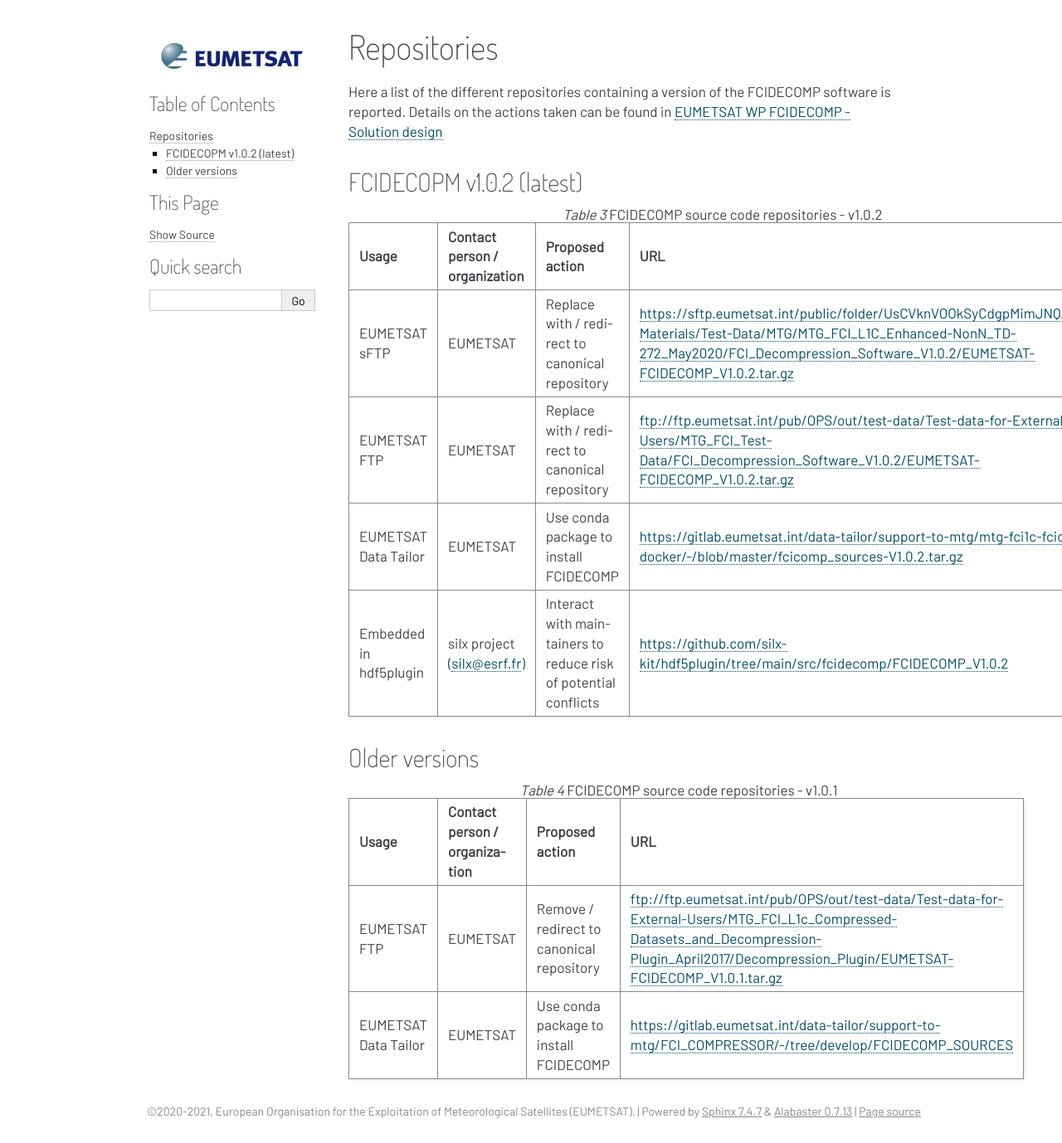
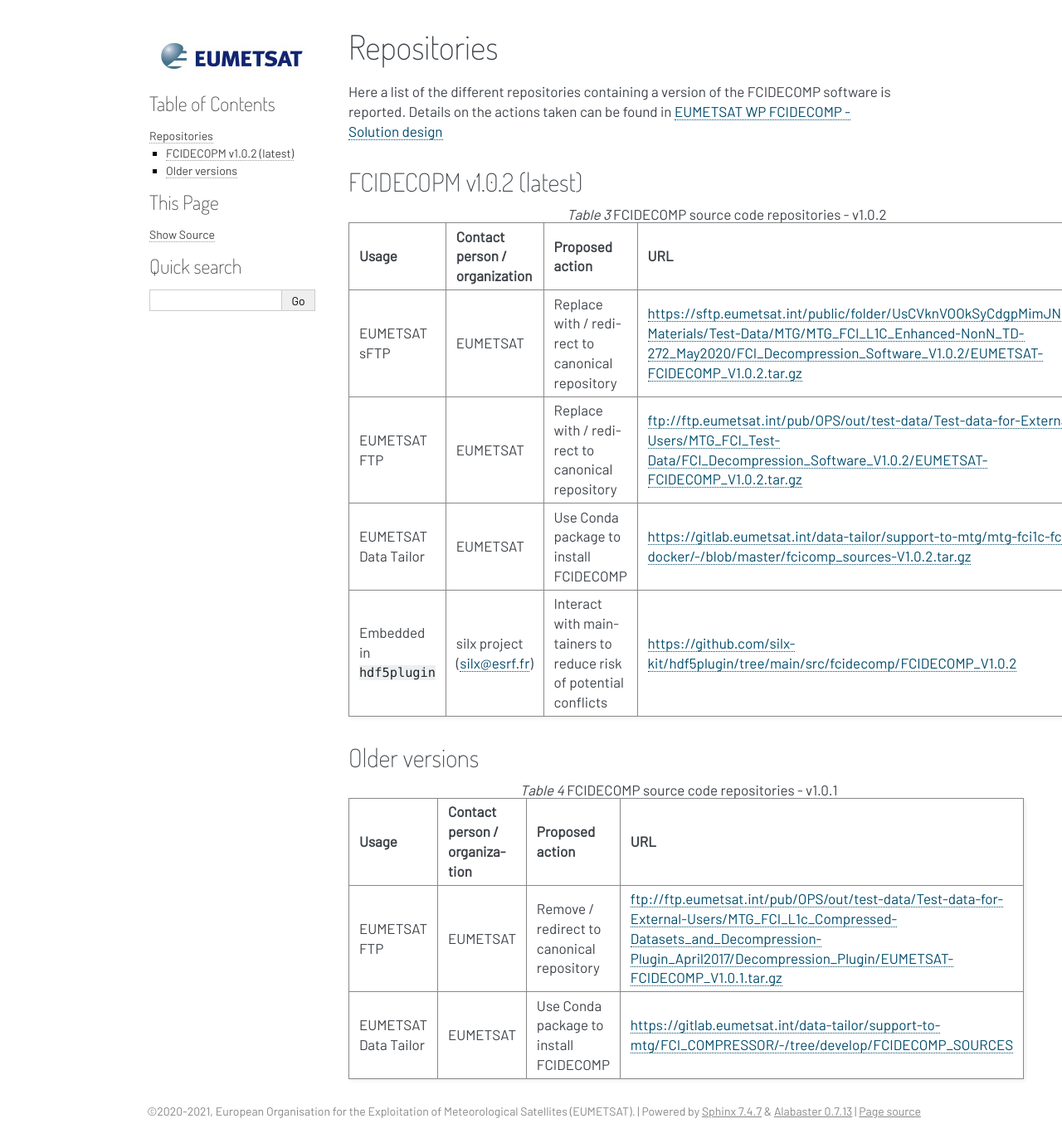
Before and after one commit to gaubert/fcidecomp-open-repo, a Sphinx documentation site: the page built from documentation/available-software-and-documents/source/repositories.rst, in a window 1280 px wide. Shown: the whole page at 83% size. Built offline with Sphinx 7.4.7, drawn with Linux system fonts in a browser that asks for light colours.

Commit message:
minor corrections (#4)

```diff
--- a/documentation/available-software-and-documents/source/repositories.rst
+++ b/documentation/available-software-and-documents/source/repositories.rst
@@ -29,10 +29,10 @@
 
   * - EUMETSAT Data Tailor
     - EUMETSAT
-    - Use conda package to install FCIDECOMP
+    - Use Conda package to install FCIDECOMP
     - https://gitlab.eumetsat.int/data-tailor/support-to-mtg/mtg-fci1c-fcicomp-docker/-/blob/master/fcicomp_sources-V1.0.2.tar.gz
 
-  * - Embedded in hdf5plugin
+  * - Embedded in ``hdf5plugin``
     - silx project (silx@esrf.fr)
     - Interact with maintainers to reduce risk of potential conflicts
     - https://github.com/silx-kit/hdf5plugin/tree/main/src/fcidecomp/FCIDECOMP_V1.0.2
@@ -57,5 +57,5 @@
 
   * - EUMETSAT Data Tailor
     - EUMETSAT
-    - Use conda package to install FCIDECOMP
+    - Use Conda package to install FCIDECOMP
     - https://gitlab.eumetsat.int/data-tailor/support-to-mtg/FCI_COMPRESSOR/-/tree/develop/FCIDECOMP_SOURCES
--- a/documentation/available-software-and-documents/source/software_references.rst
+++ b/documentation/available-software-and-documents/source/software_references.rst
@@ -17,9 +17,9 @@
     - Proposed action
     - URL
 
-  * - FCIDECOMP conda recipe
+  * - FCIDECOMP Conda recipe
     - Martin Raspaud (martin.raspaud@smhi.se)
-    - Interact with maintainers to reduce riks of potential conflicts
+    - Interact with maintainers to reduce risk of potential conflicts
     - https://github.com/mraspaud/fcidecomp-conda-recipe
 
 Documentation
```
